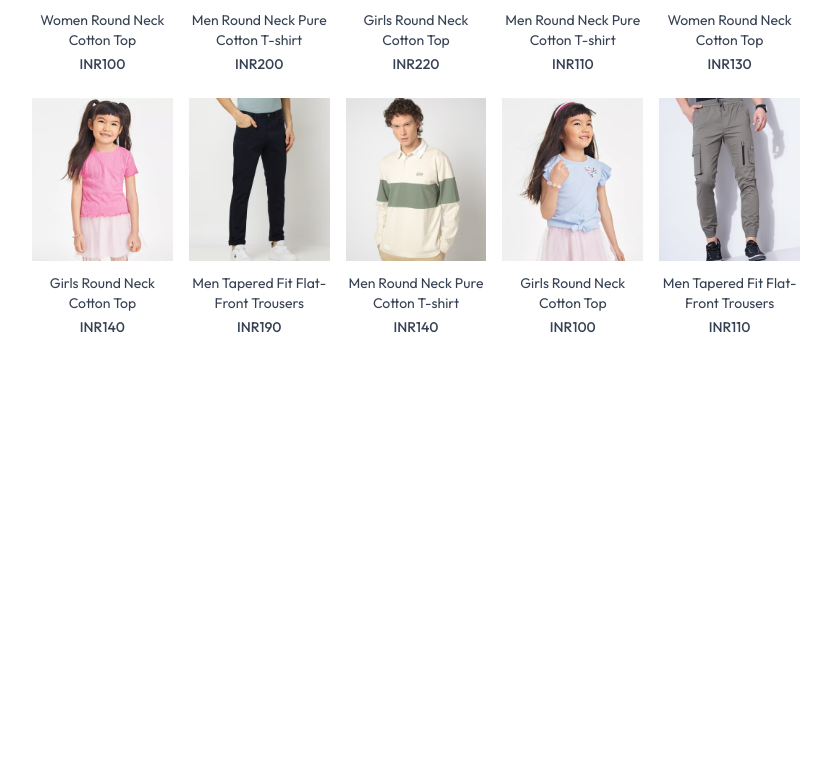
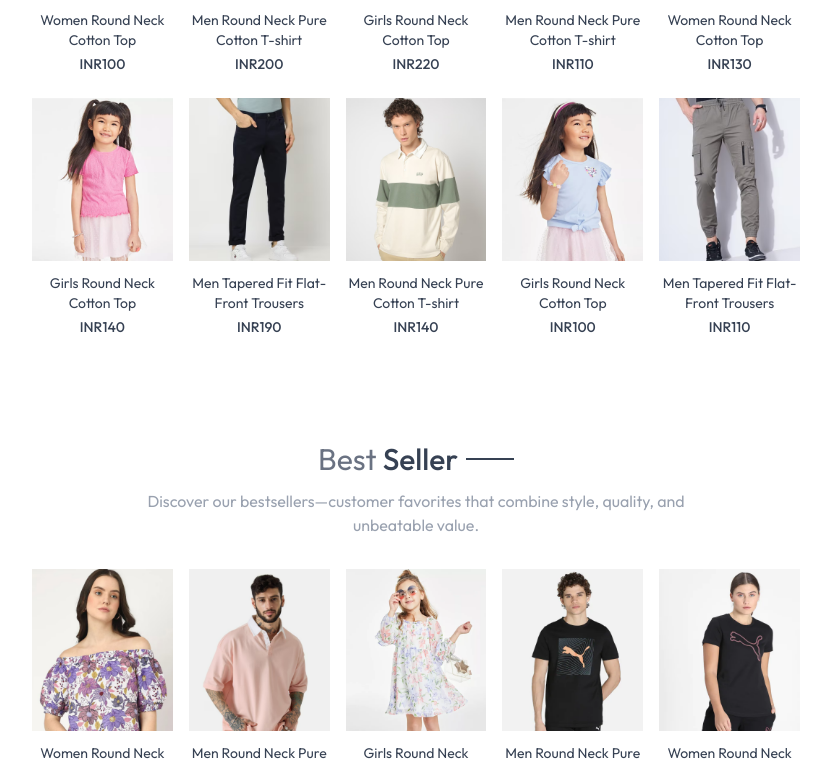
Before and after one commit to himanshu-mishu/jewellers, a React (Vite) app in the folder frontend/: page / in a window 1280 px wide. Shown: the part 770-1536 px from the top of the page, without its empty margins (224-1055 px from the left). Before the commit the page ends 1195 px from the top, so only its background shows below. Built offline with nearby package versions, Linux system fonts and the light colour scheme.

Commit message:
feat: add bestseller section

```diff
--- /dev/null
+++ b/frontend/src/components/BestSeller.jsx
@@ -0,0 +1,44 @@
+import React, { useContext } from "react";
+import { useEffect, useState } from "react";
+import { ShopContext } from "../context/ShopContext";
+import Title from "./Title";
+import ProductItem from "./ProductItem";
+
+const BestSeller = () => {
+  const { products } = useContext(ShopContext);
+  const [bestSeller, setBestSeller] = useState([]);
+
+  useEffect(() => {
+    const bestProduct = products.filter(
+      (product) => product.bestseller === true,
+    );
+
+    setBestSeller(bestProduct.slice(0, 5));
+  }, []);
+
+  return (
+    <div className="my-10">
+      <div className="text-center py-8 text-3xl">
+        <Title text1={"Best"} text2={"Seller"} />
+        <p className="w-3/4 m-auto text-xs sm:text-sm md:text-base text-gray-400 pb-8">
+          Discover our bestsellers—customer favorites that combine style,
+          quality, and unbeatable value.
+        </p>
+        {/* Rendering Products */}
+        <div className="grid grid-cols-2 sm:grid-cols-3 md:grid-cols-4 lg:grid-cols-5 gap-4 gap-y-6">
+          {bestSeller.map((item, index) => (
+            <ProductItem
+              key={index}
+              id={item._id}
+              image={item.image}
+              name={item.name}
+              price={item.price}
+            />
+          ))}
+        </div>
+      </div>
+    </div>
+  );
+};
+
+export default BestSeller;
--- a/frontend/src/pages/Home.jsx
+++ b/frontend/src/pages/Home.jsx
@@ -1,12 +1,16 @@
 import React from "react";
 import Hero from "../components/Hero";
 import LatestCollection from "../components/LatestCollection";
+import BestSeller from "../components/BestSeller";
 
 const Home = () => {
-  return <div>
-    <Hero />
-    <LatestCollection/>
-  </div>;
+  return (
+    <div>
+      <Hero />
+      <LatestCollection />
+      <BestSeller />
+    </div>
+  );
 };
 
 export default Home;
```
